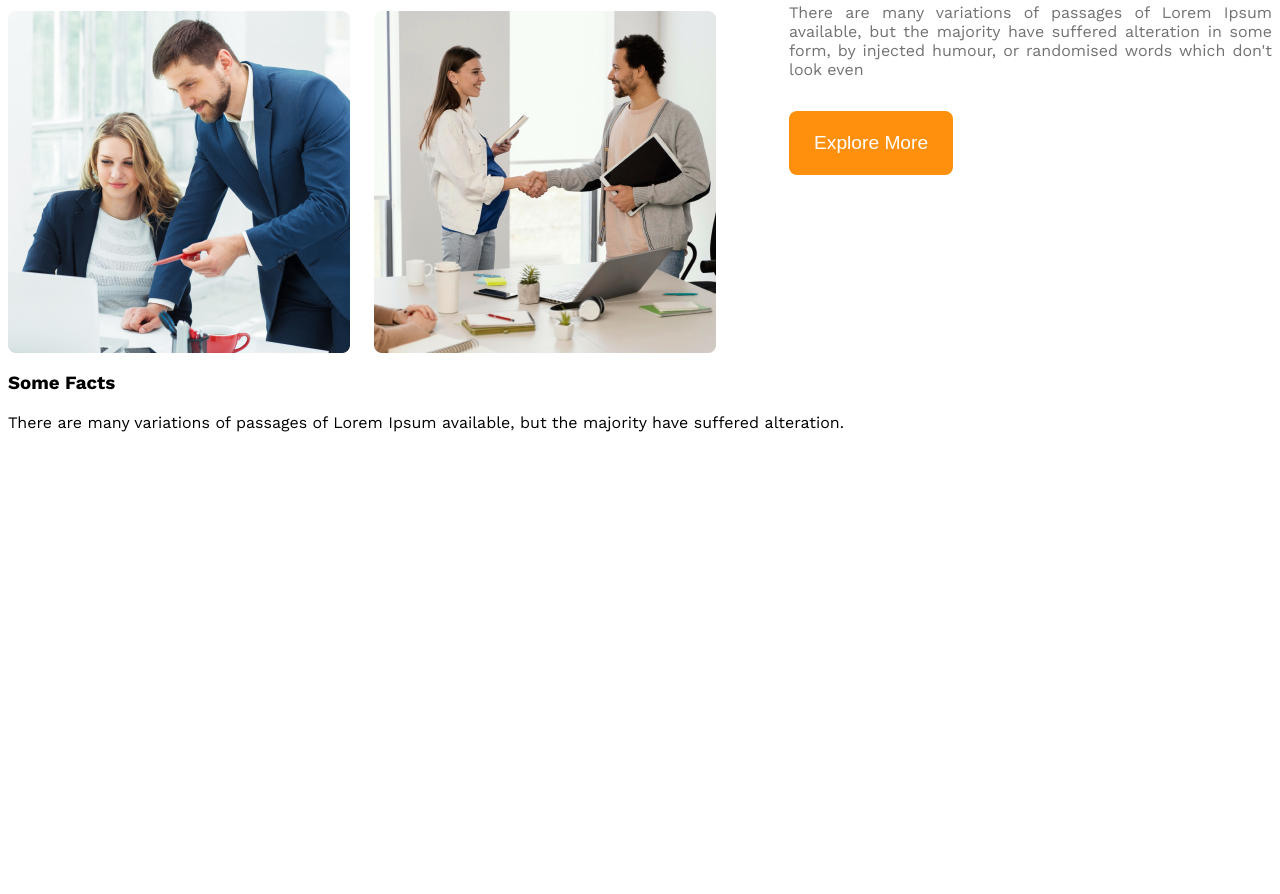
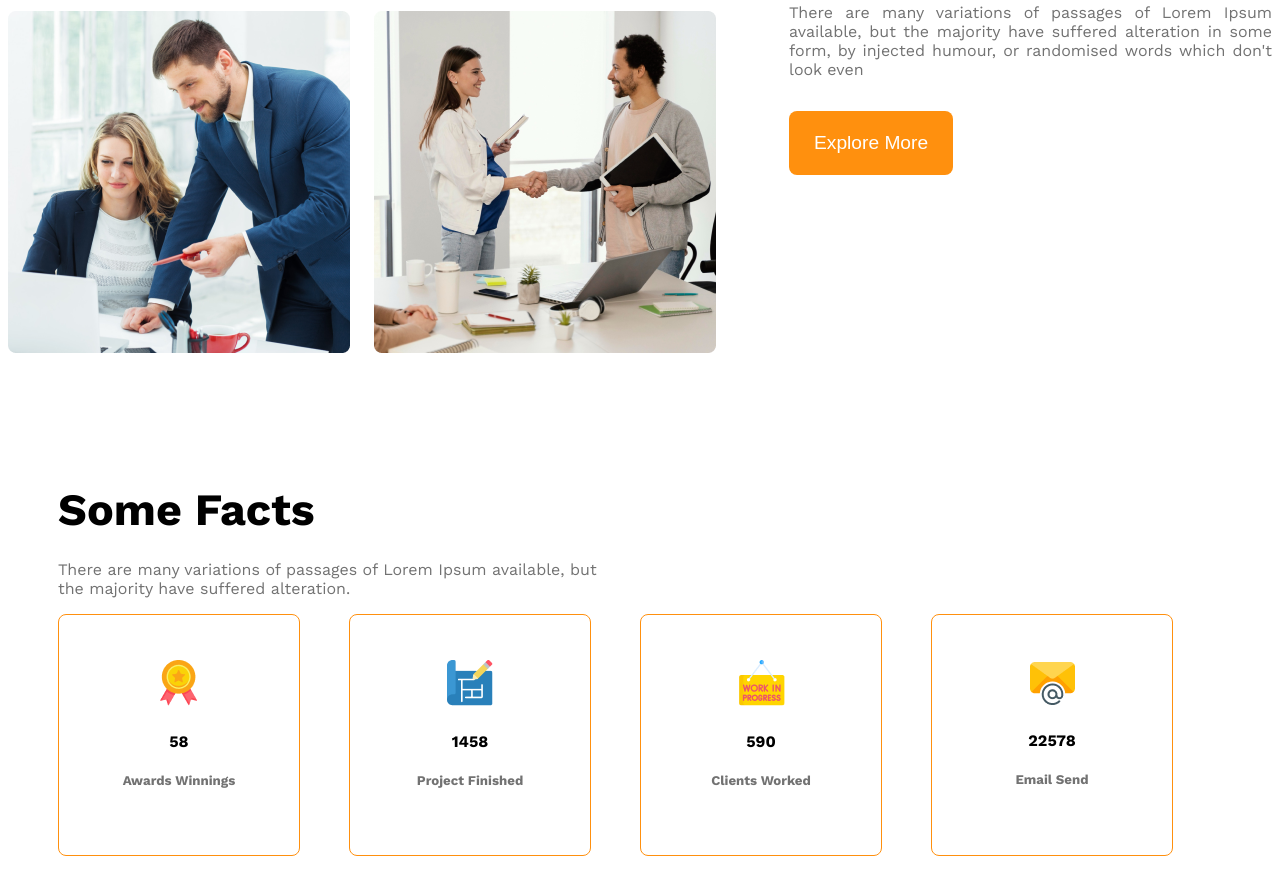
Before and after one commit to Faria-123/g3-architects-resources, a plain HTML site: page index.html in a window 1280 px wide. Shown: the part 1481-2375 px from the top of the page. Before the commit the page ends 1929 px from the top, so only its background shows below. Drawn offline with nearby package versions, Linux system fonts and the light colour scheme.

Commit message:
facts card

```diff
--- a/index.html
+++ b/index.html
@@ -57,10 +57,36 @@
     <!-- some facts -->
     <section class="some-facts">
       <h3>Some Facts</h3>
-      <p>There are many variations of passages of Lorem Ipsum available, but the majority have suffered alteration.</p>
+      <p class="text-light-gray">There are many variations of passages of Lorem Ipsum available, but the majority have
+        suffered alteration.</p>
       <div class="card-container">
-        <div class="card">
-
+        <div class="card display-flex">
+          <div>
+            <img src="./images/icons/ribon.png" alt="" class="fact-icon">
+            <h4 class="fact-num">58</h4>
+            <h5 class="fact-name text-light-gray">Awards Winnings</h5>
+          </div>
+        </div>
+        <div class="card display-flex">
+          <div>
+            <img src="./images/icons/projects.png" alt="" class="fact-icon">
+            <h4 class="fact-num">1458</h4>
+            <h5 class="fact-name text-light-gray">Project Finished</h5>
+          </div>
+        </div>
+        <div class="card display-flex">
+          <div>
+            <img src="./images/icons/customers.png" alt="" class="fact-icon">
+            <h4 class="fact-num">590</h4>
+            <h5 class="fact-name text-light-gray">Clients Worked</h5>
+          </div>
+        </div>
+        <div class="card display-flex">
+          <div>
+            <img src="./images/icons/email.png" alt="" class="fact-icon">
+            <h4 class="fact-num">22578</h4>
+            <h5 class="fact-name text-light-gray">Email Send</h5>
+          </div>
         </div>
       </div>
     </section>
--- a/style/s1.css
+++ b/style/s1.css
@@ -103,6 +103,36 @@ main{
   border-radius: 0.5rem;
   border: none;
 }
+.some-facts{
+  max-width: 1389px;
+  margin: 130px 50px;
+  /* text-align: center; */
+}
+.some-facts p{
+  max-width: 542px;
+  font-size: 16px;
+}
+.some-facts h3{
+  font-size: 2.8rem;
+  margin-bottom: 24px;
+}
+.card-container{
+  max-width: 1340px;
+  margin: 0 auto;
+  /* margin-left: 30px; */
+  display: grid;
+  grid-template-columns: repeat(4,1fr);
+}
+.card{
+  border: 1px solid #FF900E;
+  width: 240px;
+  height: 240px;
+  border-radius: 8px;
+  gap: 7.7rem;
+  text-align: center;
+  justify-content: center;
+  align-items: center;
+}
 @media screen and (max-width:576px){
   .navbar,.nav-links{
     flex-direction: column;
@@ -115,6 +145,7 @@ main{
     grid-template-columns: repeat(1,1fr);
   }
 }
+
 @media screen and (min-width: 576px) and (max-width: 927px){
   .feature-container{
     flex-direction: column;
```
